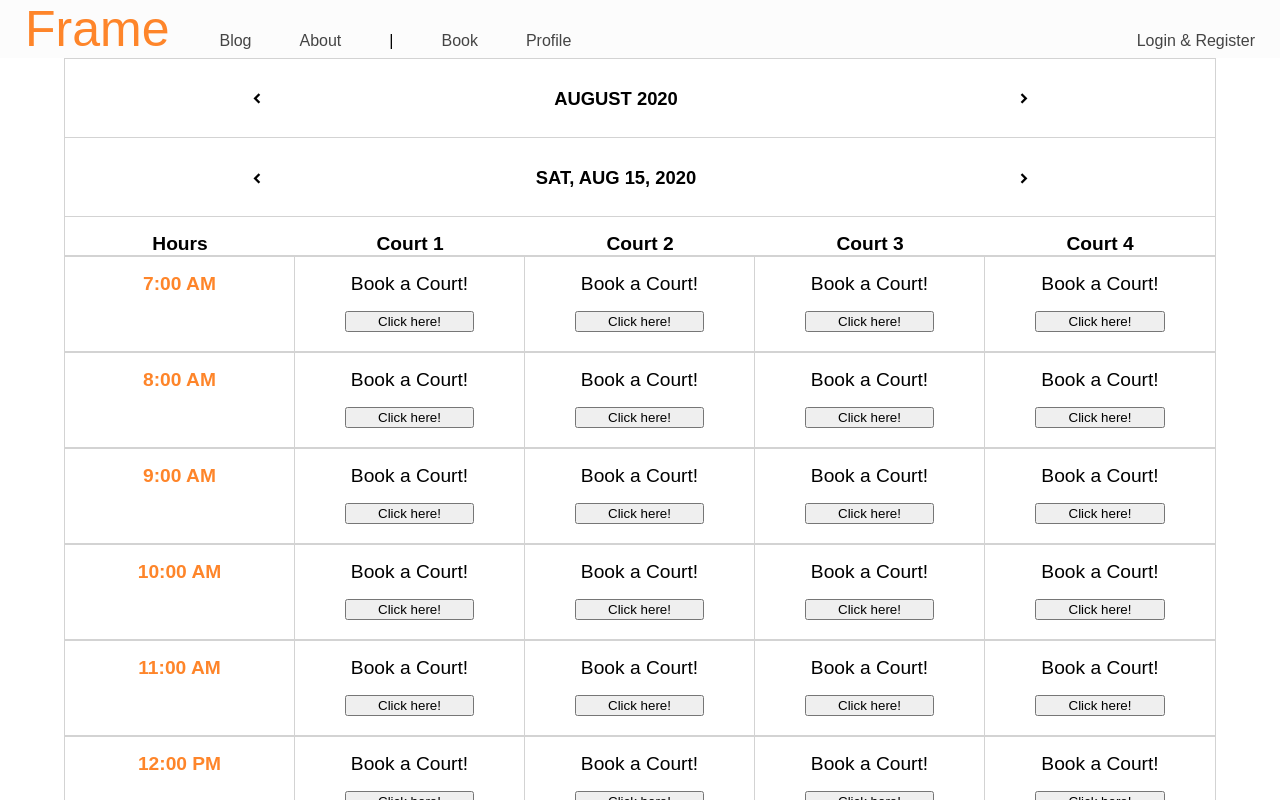
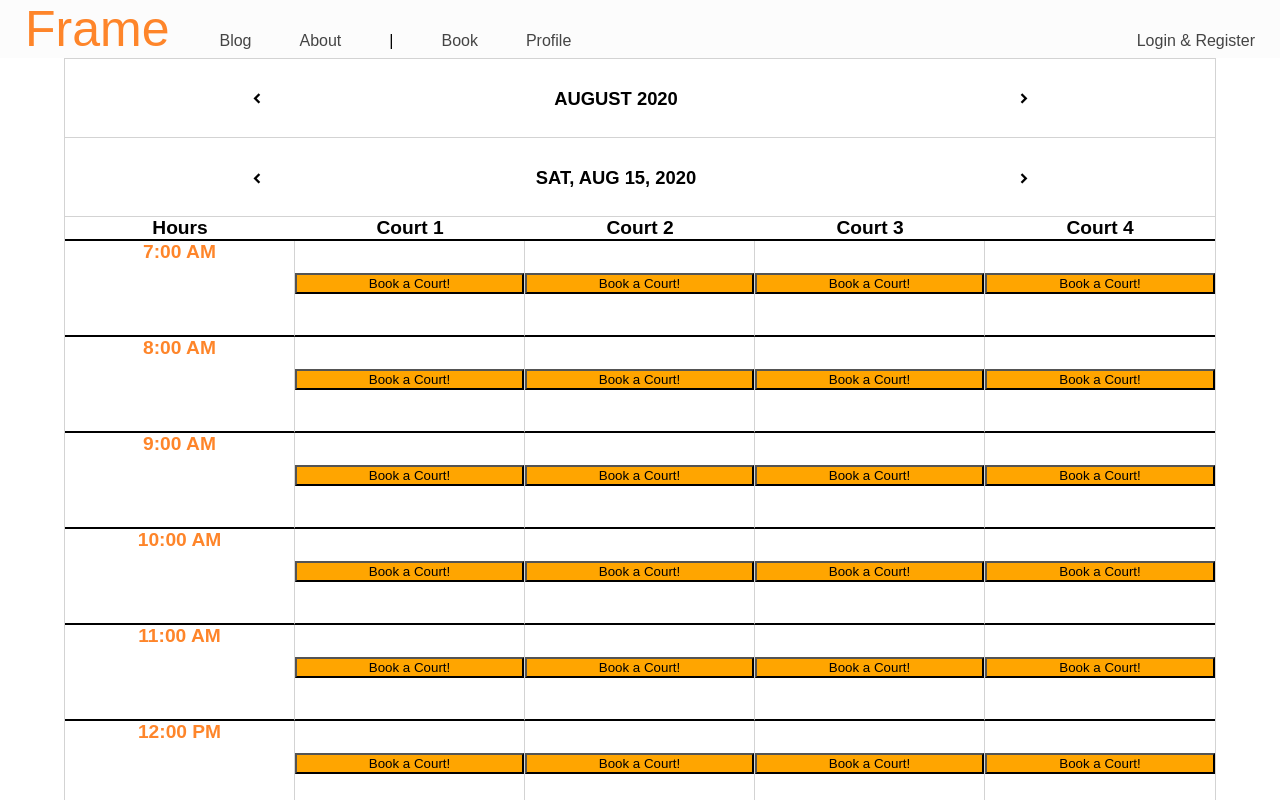
Before and after one commit to jona-young/Sport-Booking-React, a React (Create React App) app: page /tennis-book in a window 1280 px wide. Shown: the top 800 px of the page. Built offline with nearby package versions, Linux system fonts and the light colour scheme; no server answers; a web font is replaced by a local one.

Commit message:
customized DRF API booking list to date-specific, setup daily schedule render to account for bookings for the day and no bookings for the day

```diff
--- a/src/Book/Schedule.css
+++ b/src/Book/Schedule.css
@@ -62,15 +62,13 @@ schedule__header {
     flex-grow: 1;
     flex-basis: 0;
     max-width: 100%;
-    border-bottom: 2px solid lightgray;
-    padding-top: 1rem;
+    border-bottom: 2px solid black;
     font-family: "Baloo Tamma 2", sans-serif;
 }
 
 .sched__button {
-    margin-top: 1rem;
-    margin-left:50px;
-    margin-right:50px;
+    margin-top: 2rem;
+    background:orange;
 }
 
 .bold {
--- a/src/Book/TimeSched.js
+++ b/src/Book/TimeSched.js
@@ -8,77 +8,110 @@ function TimeSched({ curDate }) {
   const [courtBookings, setCourtBookings] = useState([{}]);
   const dateFormat = "yyyy-MM-d-p";
   const rows = [];
-  let curHours = setHours(curDate, 7);
-  let curTime = setMinutes(curHours, 0);
-  let endHours = setHours(curDate, 22);
-  let endTime = setMinutes(endHours, 0);
-  let days = [];
+  let timeSlots = [];
+  let curTime = setMinutes(setHours(curDate, 7), 0);
+  let endTime = setMinutes(setHours(curDate, 22), 0);
 
-  //If the component updates or mounts, call fetchBookings()
-  useEffect(() => {
-    fetchBookings();
-  }, []);
+  //Pulls booking list from DRF API on curDate
+  const fetchBookings = () => {
+    const urlDateFormat = "yyyy-MM-d";
 
-  //Pulls the list of tennis bookings
-  //TODO: Currently pulls ALL tennis bookings...can you either pull all bookings on the day of
-  //TODO: OR pull the bookings of the specific curTime which is a date and time element...
-  const fetchBookings = () => {
-    console.log("Fetching...");
-
-    fetch("http://127.0.0.1:8000/api/tbook-list/")
+    fetch(
+      `http://127.0.0.1:8000/api/tbook-list/${format(curDate, urlDateFormat)}/`
+    )
       .then((response) => response.json())
       .then((data) => setCourtBookings(data));
   };
 
-  //Number of rows is denoted by the while loop (below)...could just set another for loop with the time counter
+  //Every time the curDate changes or updates, run fetchBookings
+  useEffect(() => {
+    fetchBookings();
+  }, [curDate]);
+
+  //Sets # of rows from curTime & endTime (Club's Hours of Operations)
   while (curTime <= endTime) {
-    //Number of columns as per the Hours Column to the 4 Courts
+    //Sets # of columns, in this case 5 for time and 4 courts
     for (let i = 0; i < 5; i++) {
+      //First column is the time
       if (i === 0) {
-        days.push(
-          <div
-            className="sched__col cell coltime"
-            key={`Time-${format(curTime, "p")}`}
-          >
-            {format(curTime, "p")}
+        const timeCell = format(curTime, "p");
+        timeSlots.push(
+          <div className="sched__col cell coltime" key={`Time-${timeCell}`}>
+            {timeCell}
           </div>
         );
       } else {
-        //TODO: Set if statement if (court booking on curTime & on specific court), then display from DRF API
-        //TODO: curtime match with court_date & court_time on django & specific court off i and court_number
-        {
-          /*
-        if (format(curTime, someDateFormat) "search is true within fetchTasksData of court_date & court_time"
-            && strVar(i) "search is true within fetchTasksData of court_number")
-        ? days.push('Booked Court Information')
-        : days.push('Book a Court Cell Below')
-        */
-        }
-        days.push(
+        const courtNum = i.toString();
+        const courtTime = format(curTime, "p");
+        //Used as a value to prep DRF API form for booking
+        const courtCode = courtNum + "--" + format(curTime, dateFormat);
+        const bookACourt = () => {
+          timeSlots.push(
             <div
               className="sched__col cell"
               key={`${i}--${format(curTime, dateFormat)}`}
             >
-            Book a Court!
               <button
                 className="sched__button"
-              //TODO: may have to change name for easier pickup in a function on click
-              name={`${i}--${format(curTime, dateFormat)}`}
-              value={`${i}--${format(curTime, dateFormat)}`}
+                name={courtCode}
+                value={courtCode}
               >
-              Click here!
+                Book a Court!
               </button>
             </div>
           );
+        };
+
+        //If no court bookings on the day, fill every cell with bookACourt
+        if (courtBookings.length === 0) {
+          bookACourt();
+          //If there are court bookings on the day
+        } else {
+          //Cycles through each court booking to match to time and court cell
+          for (let bx = 0; bx <= courtBookings.length; bx++) {
+            let book = courtBookings[bx];
+            //If courtBooking object is same time as row's time
+            if (courtTime === book.court_time) {
+              //If courtBooking object has same time and court number as row
+              if (courtNum === book.court_number) {
+                timeSlots.push(
+                  <div
+                    className="sched__col cell"
+                    key={`${i}--${format(curTime, dateFormat)}`}
+                  >
+                    {courtBookings[bx].court_date}
+                    <br />
+                    Court {courtBookings[bx].court_number}
+                    <br />
+                    Booked by - {courtBookings[bx].author}
+                  </div>
+                );
+                break;
+                //If courtBooking object has same time but not same court number
+              } else {
+                bookACourt();
+                break;
+              }
+              //If cycles through last object in courtBooking & no courtTime match
+            } else if (bx == courtBookings.length - 1) {
+              bookACourt();
+              break;
+              //Makes sure to cycle through whole courtBooking array for match
+            } else {
+              continue;
+            }
+          }
+        }
       }
     }
 
     rows.push(
       <div className="sched__row" key={curTime}>
-        {days}
+        {timeSlots}
       </div>
     );
-    days = [];
+    //Resets time slots
+    timeSlots = [];
     curTime = addHours(curTime, 1);
   }
   return <div className="sched__body">{rows}</div>;
```
Lines whose indentation alone changed are shown as unchanged.
